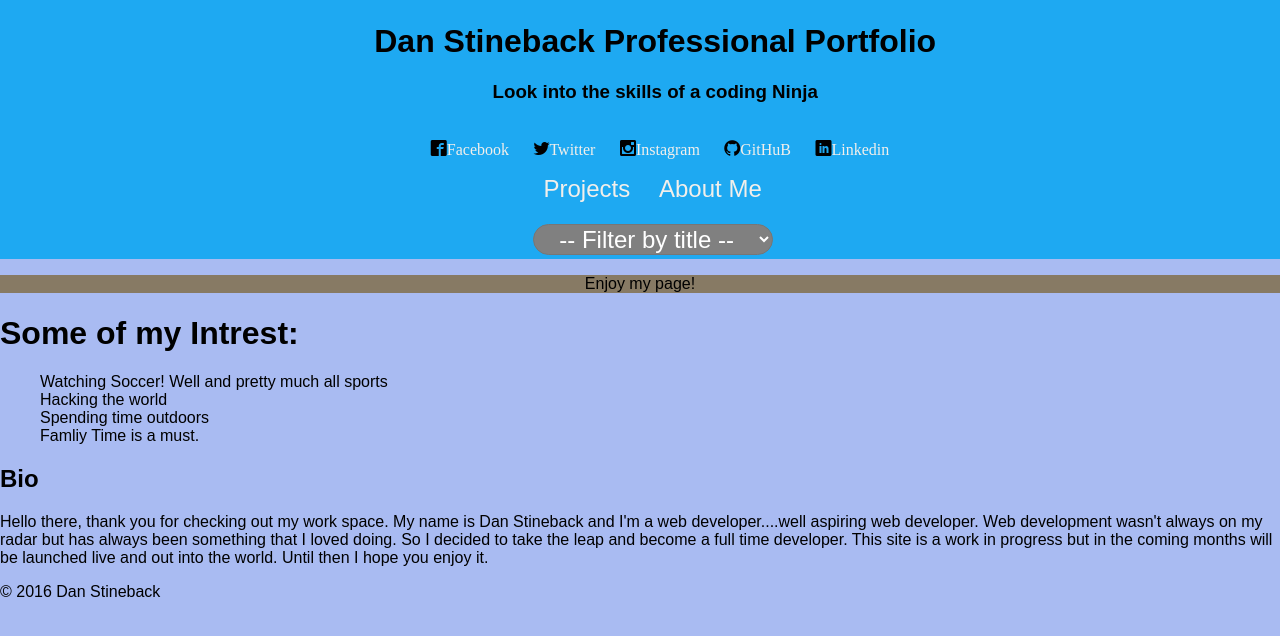
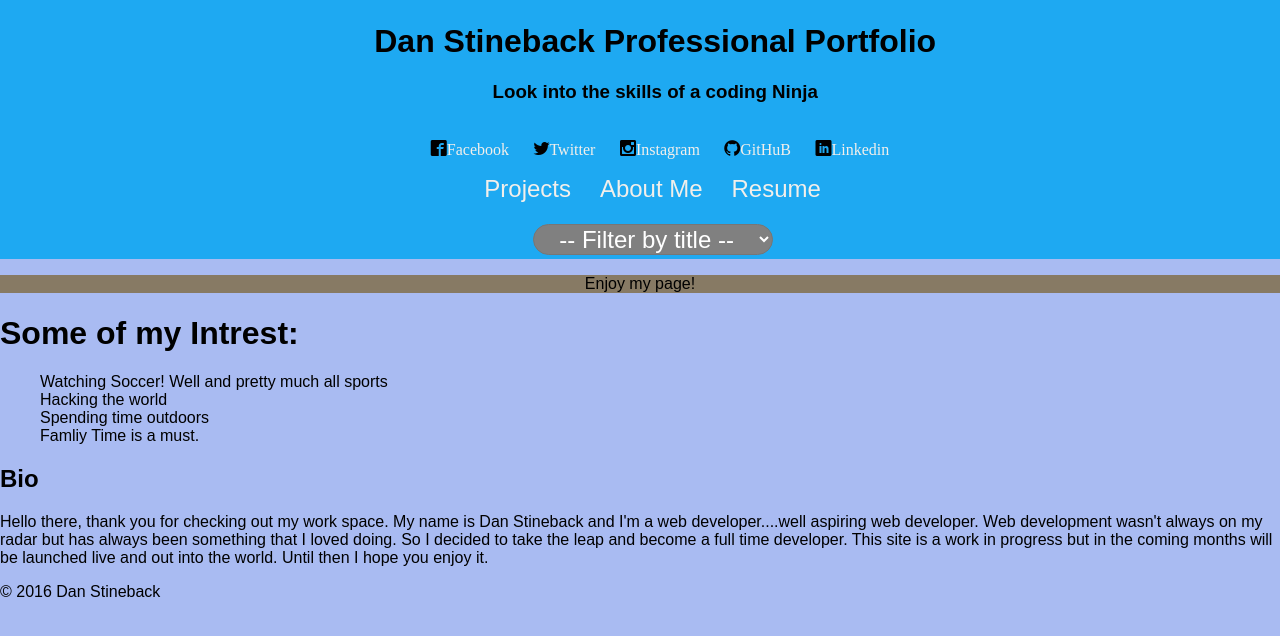
Before and after one commit to dstineback/portfolio-dan-stineback, a plain HTML site: page index.html in a window 1280 px wide. Drawn offline with nearby package versions, Linux system fonts and the light colour scheme; files whose address does not match are found by name.

Commit message:
added a new tab named resume

```diff
--- a/index.html
+++ b/index.html
@@ -45,6 +45,7 @@
         <ul>
           <li class="tab" data-content="projects"><a href="#">Projects</a></li>
           <li class="tab" data-content="about"><a href="#">About Me</a></li>
+          <li class="tab" data-content="resume"><a href="#">Resume</a></li>
         </ul>
         <div>
           <ul id="filters">
@@ -76,8 +77,9 @@
             <h2>Bio</h2>
             <p>Hello there, thank you for checking out my work space. My name is Dan Stineback and I'm a web developer....well aspiring web developer. Web development wasn't always on my radar but has always been something that I loved doing. So I decided to take the leap and become a full time developer. This site is a work in progress but in the coming months will be launched live and out into the world. Until then I hope you enjoy it.</p>
             </section>
-        </section>
-      </article>
+        </article>
+      </section>
+      <section id="resume" class="tab-content"></section>
     </main>
     <div class="clearfix"></div>
   <footer>&copy; 2016 Dan Stineback</footer>
```
